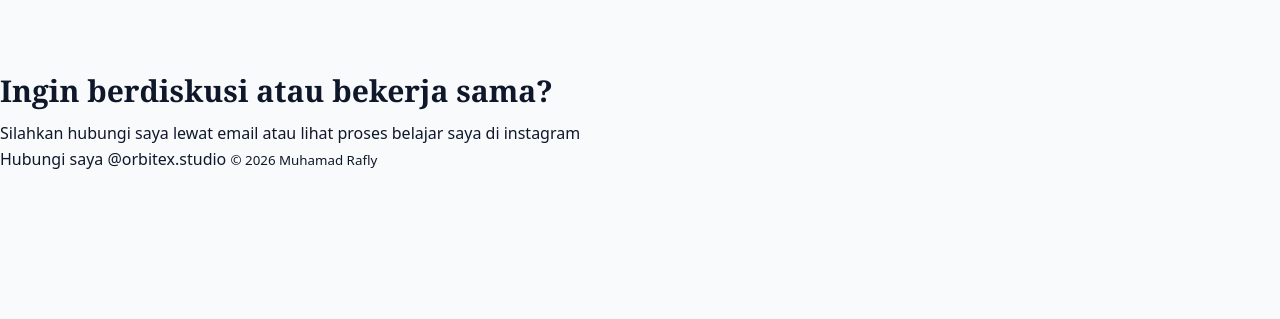
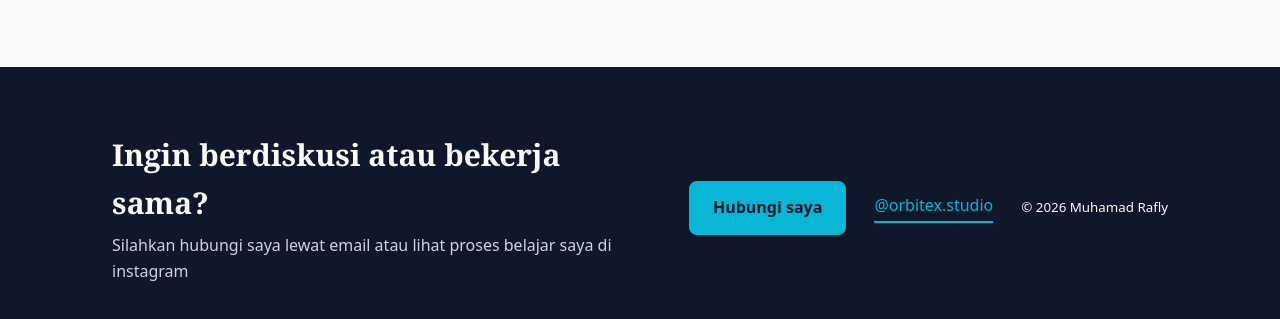
Before and after one commit to muhamadrafly1207-cmd/portofolio, a plain HTML site: page index.html in a window 1280 px wide. Shown: the part 2032-2351 px from the top of the page. Before the commit the page ends 2205 px from the top, so only its background shows below. Drawn offline with Linux system fonts and the light colour scheme.

Commit message:
css kontak

```diff
--- a/style.css
+++ b/style.css
@@ -514,3 +514,52 @@ h2{
     background: var(--tinta);
     color: var(--aksen);
 }
+
+footer {
+    background: var(--tinta);
+    color: var(--latar);
+    display: flex;
+    flex-wrap: wrap;
+    align-items: center;
+    gap: 20px 28px;
+    padding: 64px max(32px, calc((100% - 1056px) / 2));
+}
+
+.kontak-teks {
+    flex: 1 1 360px;
+}
+
+.kontak-teks p {
+    color: #cbd5e1;
+}
+
+.tombol-kontak {
+    background: var(--aksen);
+    color: var(--tinta);
+    font-weight: 600;
+    padding: 12px 22px;
+    border-radius: 8px;
+    border: 2px solid var(--aksen);
+    transition: 0.2s;
+}
+
+.tombol-kontak:hover {
+    background: transparent;
+    color: var(--aksen);
+    transform: translateY(-2px);
+}
+
+.link-instagram {
+    color: var(--aksen);
+    font-weight: 500;
+    border-bottom: 2px solid var(--aksen);
+    padding-bottom: 2px;
+}
+
+.footer small {
+    flex-basis: 100%;
+    border-top: 1px solid #334155;
+    padding-top: 20px;
+    color: #94a3b8;
+    font-size: 13px;
+}
```
